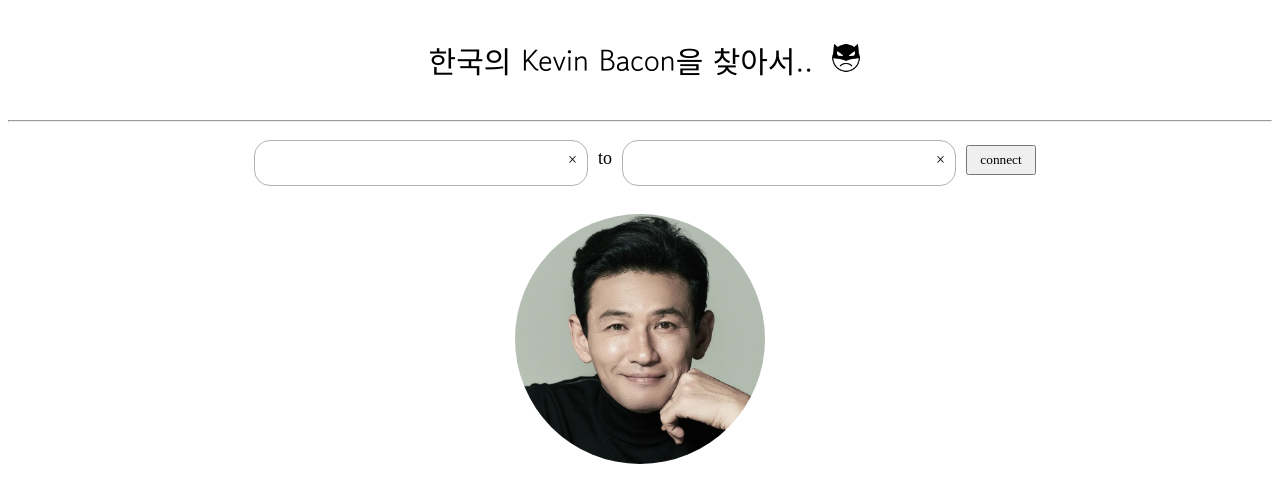
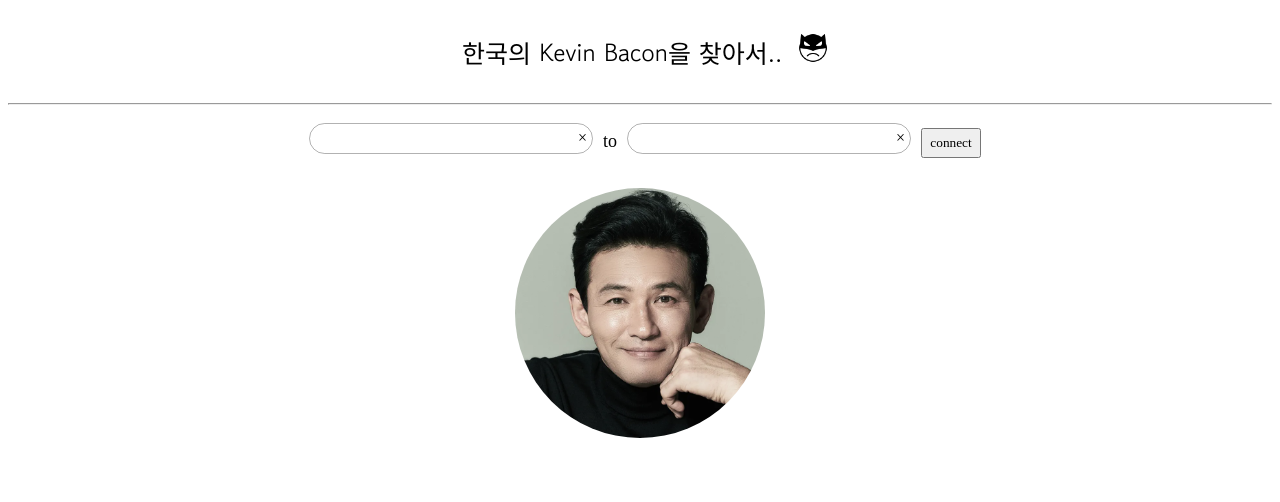
Before and after one commit to hidanbeing/6DegreesWeb, a React (Create React App) app: page / in a window 1280 px wide. Shown: the top 502 px of the page. Built offline with nearby package versions, Linux system fonts and the light colour scheme.

Commit message:
alert창 추가

```diff
--- a/src/App.js
+++ b/src/App.js
@@ -9,7 +9,6 @@
       <Routes>
         <Route path="/" element={<Home />} />
         <Route path="/details" element={<Details />} />
-        <Route path="/mp" element={<MobilePC />} />
       </Routes>
     </Router>
   );
--- a/src/components/Header.js
+++ b/src/components/Header.js
@@ -5,7 +5,7 @@
     <div style={{ display: "flex", justifyContent: "center" }}>
       <p
         style={{
-          fontSize: 30,
+          fontSize: 25,
           top: "18%",
           paddingLeft: 10,
           fontFamily: "Gowun Dodum",
--- a/src/components/InputActor.js
+++ b/src/components/InputActor.js
@@ -120,7 +120,8 @@
 const InputBox = styled.div`
   display: flex;
   flex-direction: row;
-  padding: 10px;
+  padding: 5px;
+  padding-left: 15px;
   border: 1px solid rgba(0, 0, 0, 0.3);
   border-radius: ${(props) =>
     props.isHaveInputValue ? activeBorderRadius : inactiveBorderRadius};
@@ -138,7 +139,7 @@
   background-color: transparent;
   border: none;
   outline: none;
-  font-size: 16px;
+  font-size: 13px;
   font-family: "Gowun Dodum";
 `;
 
--- a/src/routes/Home.js
+++ b/src/routes/Home.js
@@ -22,19 +22,34 @@
           to
         </p>
         <InputActor inputValue={actor2} setInputValue={setActor2} />
-        <Link to={`/details?actor1=${actor1}&&actor2=${actor2}`}>
+        {actor1 === "" || actor2 === "" ? (
           <button
+            onClick={() => alert("배우를 다시입력하세요")}
             style={{
-              width: 70,
+              width: 60,
               height: 30,
               marginTop: 15,
+              padding: 0,
               fontFamily: "Song Myung",
             }}
           >
             connect
           </button>
-          {console.log(actor1, actor2)}
-        </Link>
+        ) : (
+          <Link to={`/details?actor1=${actor1}&&actor2=${actor2}`}>
+            <button
+              style={{
+                width: 60,
+                height: 30,
+                marginTop: 15,
+                fontFamily: "Song Myung",
+              }}
+            >
+              connect
+            </button>
+            {console.log(actor1, actor2)}
+          </Link>
+        )}
       </div>
       <br />
       <div style={{ display: "flex", justifyContent: "center" }}>
```
